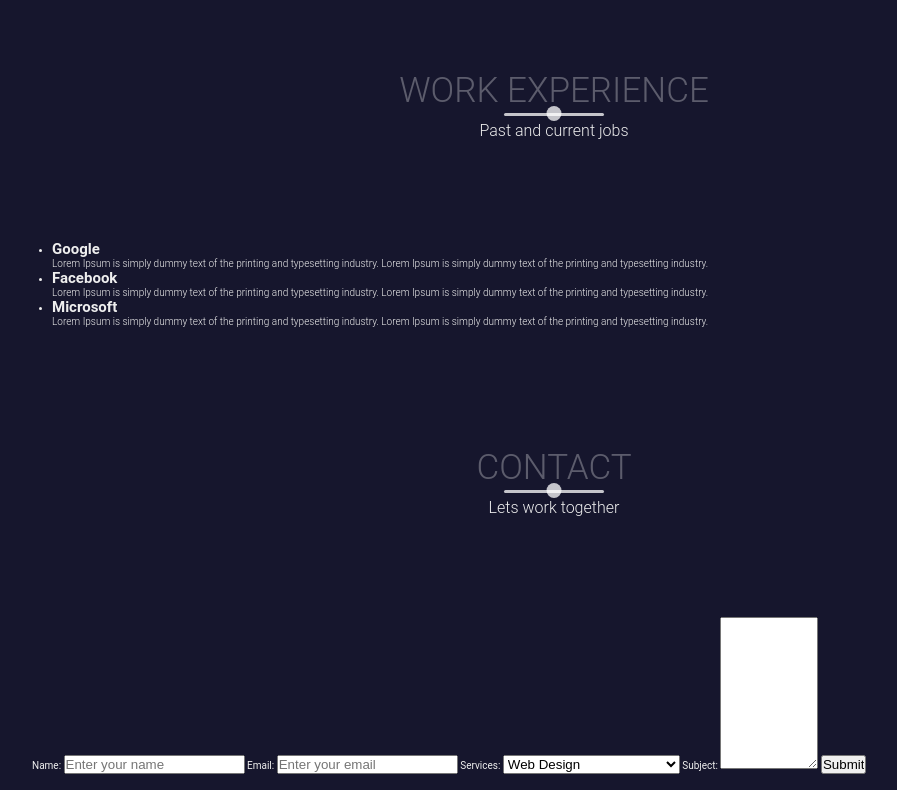
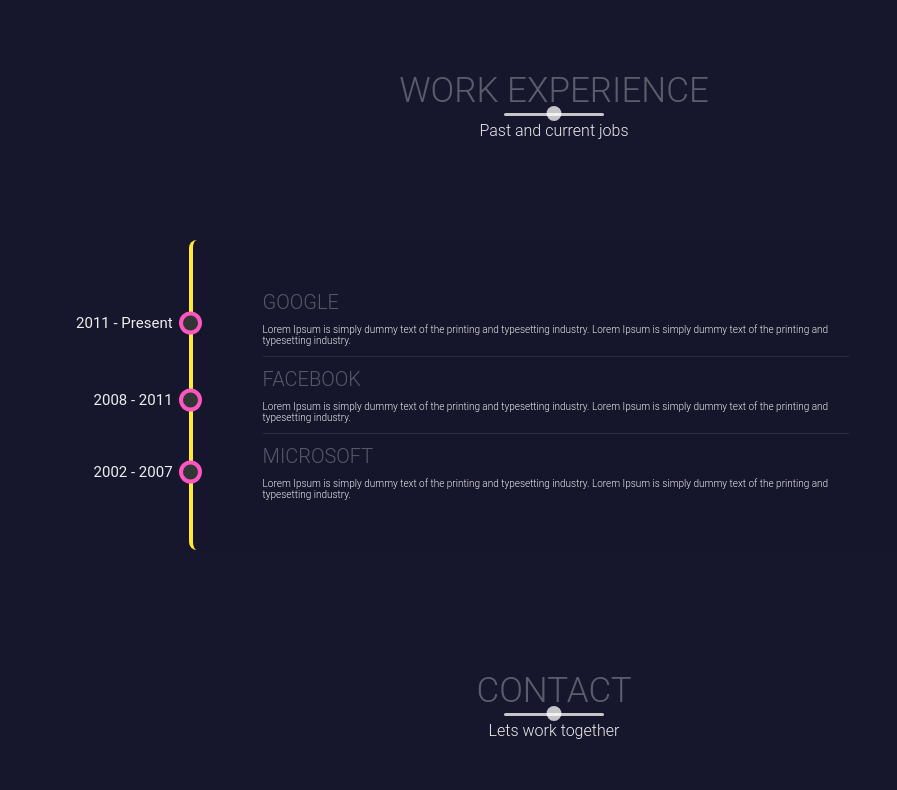
Before and after one commit to gowtham-kingxo/portfolio-website, a PHP site: page / in a window 1280 px wide. Shown: the part 3028-3818 px from the top of the page, without its empty margins (86-983 px from the left). Run offline with PHP 8.4, Linux system fonts and the light colour scheme.

Commit message:
Styled timeline section

```diff
--- a/main.css
+++ b/main.css
@@ -369,6 +369,64 @@
 /*End services*/
 
 /*Start timeline*/
+.timeline ul {
+    border-left: 4px solid #ffe838;
+    border-radius: .8rem;
+    background-color: rgba(0, 0, 0, 0.05);
+    margin: 0 auto;
+    position: relative;
+    padding: 5rem;
+    list-style: none;
+    text-align: left;
+    width: 70%;
+}
+
+.timeline h1 {
+    font-size: 2rem;
+    text-transform: uppercase;
+    font-weight: 300;
+    margin-bottom: 1rem;
+    opacity: .3;
+}
+
+.timeline .date {
+    border-bottom: 1px solid rgba(255, 255, 255, 0.1);
+    margin-bottom: 1rem;
+    padding-bottom: 1rem;
+    position: relative;
+}
+
+.timeline .date:last-of-type {
+    padding-bottom: 0;
+    margin-bottom: 0;
+    border: none;
+}
+
+.timeline .date::before,
+.timeline .date::after {
+    position: absolute;
+    display: block;
+    top: 50%;
+    transform: translateY(-50%);
+}
+
+.timeline .date::before {
+    content: attr(data-date);
+    left: -21rem;
+    text-align: right;
+    min-width: 12rem;
+    font-size: 1.5rem;
+}
+
+.timeline .date::after {
+    content: '';
+    box-shadow: 0 0 0 4px #fd57bf;
+    border-radius: 100%;
+    left: -8rem;
+    height: 1.5rem;
+    width: 1.5rem;
+    background-color: #313534;
+}
 /*End timeline*/
 
 /*Start contact*/
```
